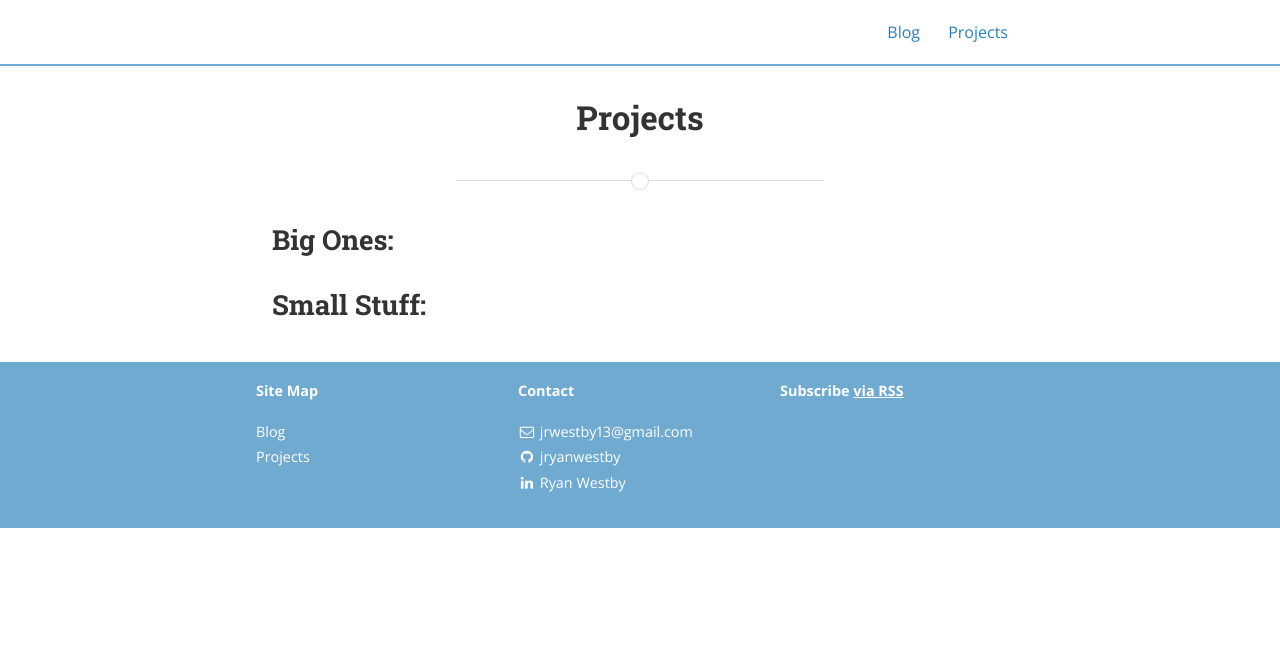
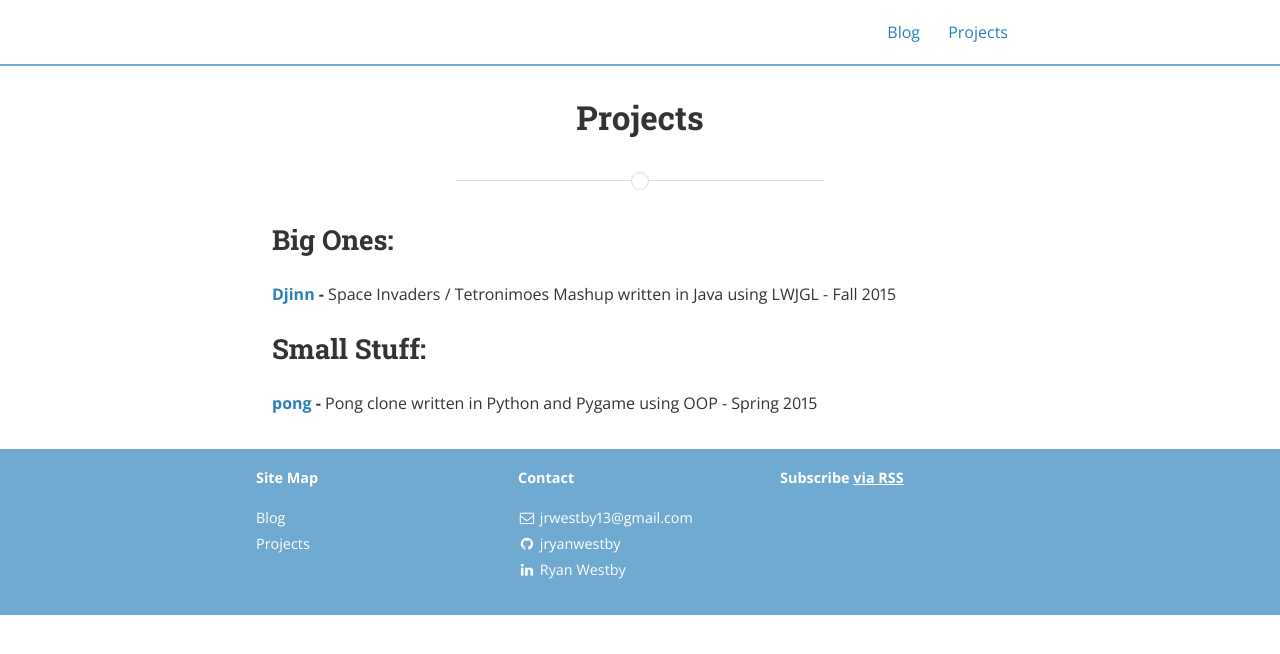
Before and after one commit to ryanwestby/ryanwestby.github.io, a Jekyll site: the page built from projects/index.html, in a window 1280 px wide. Shown: the top 654 px of the page. Built offline with Jekyll 4.4.1, drawn with Linux system fonts in a browser that asks for light colours; nearby versions of some CDN libraries; a style sheet for code colours, icons or effects is not loaded.

Commit message:
Update index.html, Projects Posts

```diff
--- /dev/null
+++ b/projects/djinn.markdown
@@ -0,0 +1,12 @@
+---
+layout: page
+title:  "Djinn"
+permalink: /projects/djinn.html
+published: true
+main_nav: false
+
+project: true
+project_description: "Space Invaders / Tetronimoes Mashup written in Java using LWJGL"
+project_image: ""
+project_date: "Fall 2015"
+---
--- a/projects.html
+++ b/projects/index.html
@@ -21,10 +21,21 @@ main_nav: true
 
 <h2>Small Stuff:</h2>
 
-{% for post in site.tags.projects %}
+<!-- {% for post in site.tags.projects %}
 <p>
   <strong>
     <a href="{{ post.url }}">{{ post.title }}</a>
   </strong>
 </p>
+{% endfor %} -->
+
+{% for page in site.pages %}
+  {% if page.small_project %}
+    <p>
+      <strong>
+        <a href="{{ page.permalink | remove_first: '/' | prepend: site.baseurl }}">{{ page.title }}</a> -
+      </strong>
+      {{ page.project_description }} <span class="gray">- {{ page.project_date }}</span>
+    </p>
+  {% endif %}
 {% endfor %}
--- /dev/null
+++ b/projects/pong.markdown
@@ -0,0 +1,12 @@
+---
+layout: page
+title:  "pong"
+permalink: /projects/pong.html
+published: true
+main_nav: false
+
+small_project: true
+project_description: "Pong clone written in Python and Pygame using OOP"
+project_image: ""
+project_date: "Spring 2015"
+---
```
Also changed, not shown: _posts/2015-04-18-dummy.markdown (added, +16 -0 lines), _posts/2015-04-18-dummy2.markdown (added, +16 -0 lines), _posts/2015-04-18-dummy3.markdown (added, +16 -0 lines), _posts/2015-04-18-dummy4.markdown (added, +17 -0 lines), _posts/2015-04-18-dummy5.markdown (added, +17 -0 lines), _posts/2015-04-18-dummy6.markdown (added, +17 -0 lines), _projects/2015-09-28-djinn.markdown (deleted, +0 -9 lines), index.html (+13 -11 lines).
